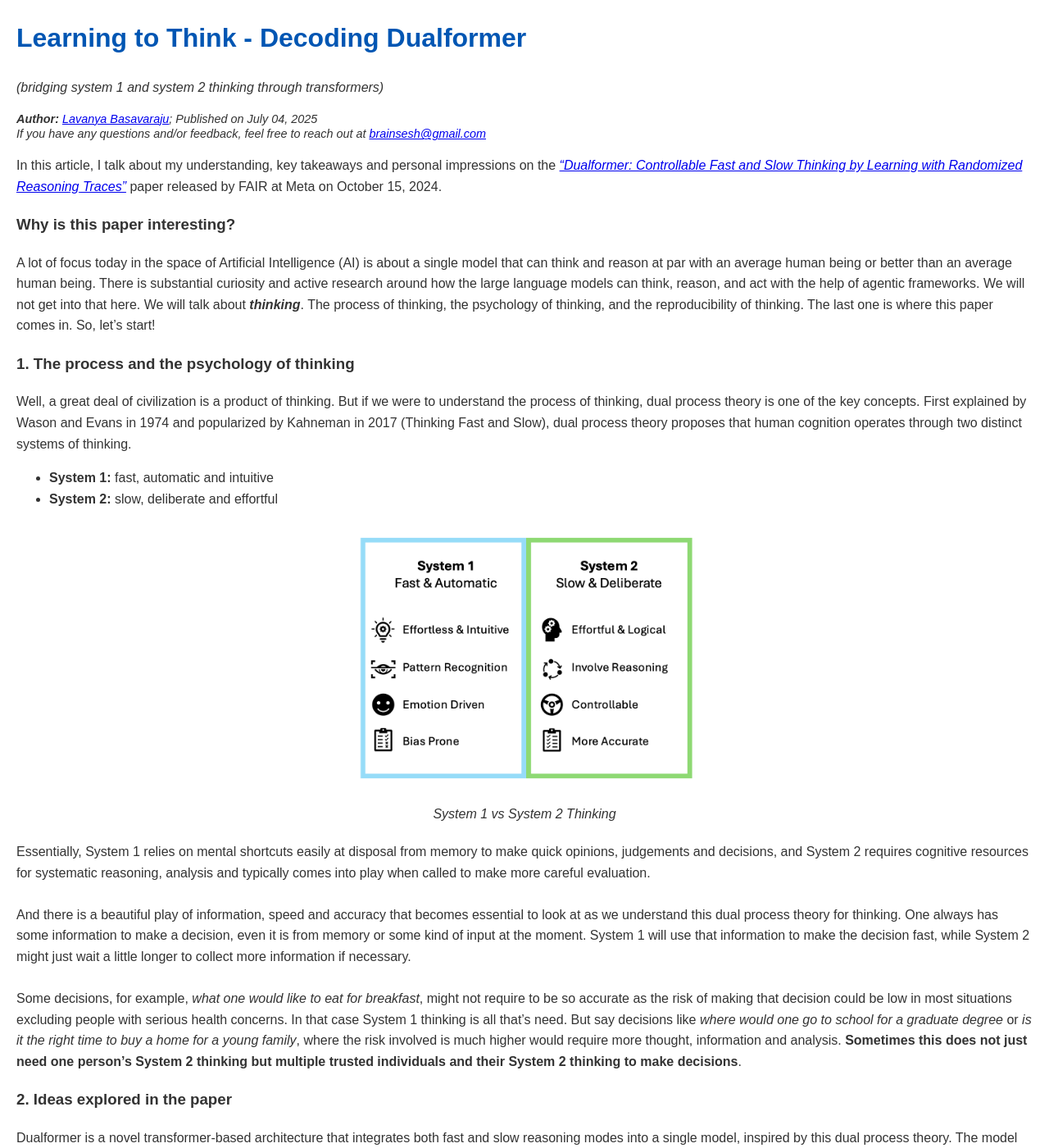
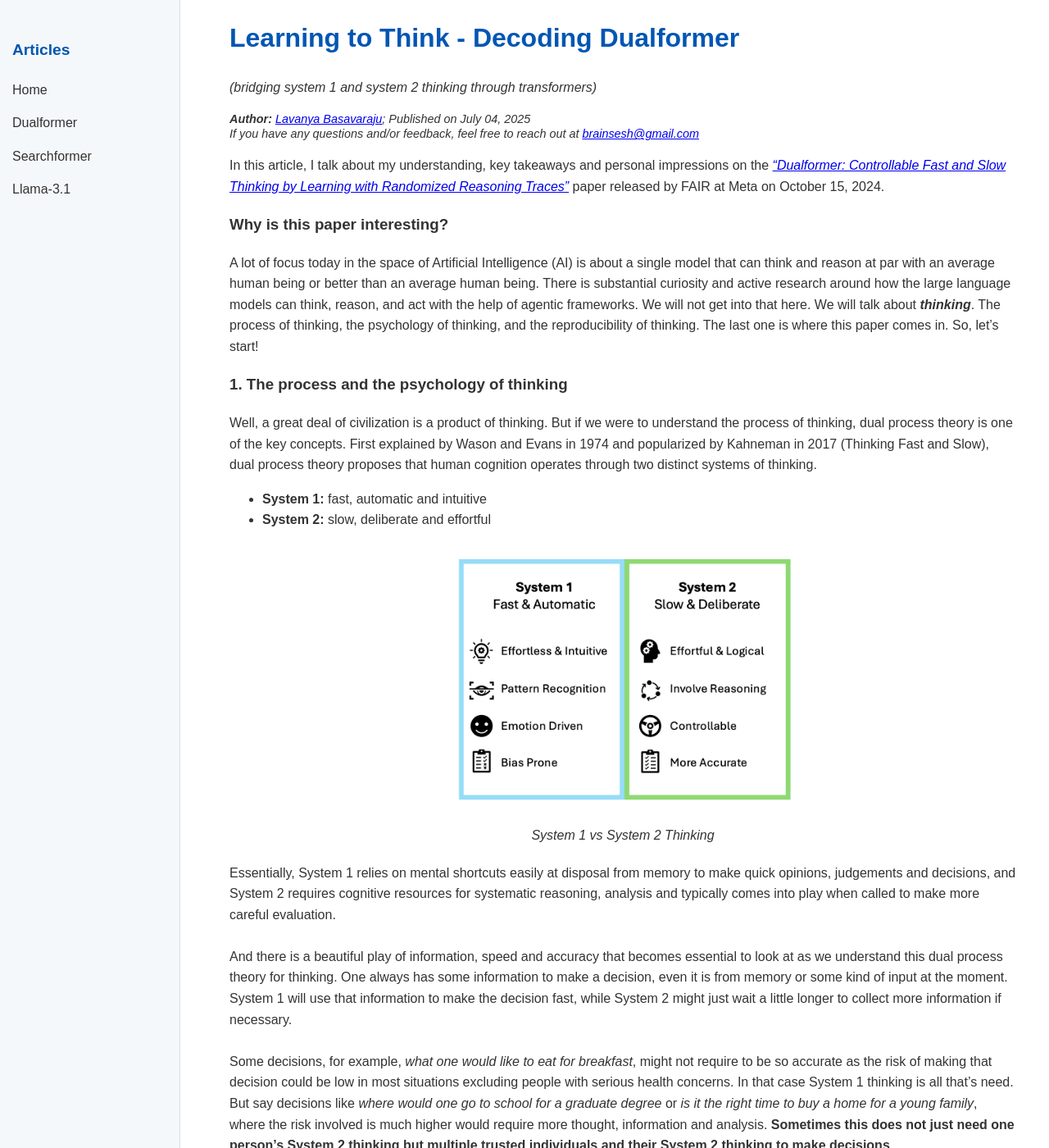
Before and after one commit to brainsesh/brainsesh.github.io, a Jekyll site: the page docs/dualformer/index.html, which Jekyll copies as it is, in a window 1280 px wide and 1400 px high. Shown: the whole window at 82% size. Built offline with Jekyll 4.4.1, drawn with Linux system fonts in a browser that asks for light colours.

Commit message:
change_070325

```diff
--- a/docs/dualformer/index.html
+++ b/docs/dualformer/index.html
@@ -44,9 +44,57 @@
             padding: 5px;
             border-radius: 5px;
         }
+        .sidebar {
+            position: fixed;
+            top: 0;
+            left: 0;
+            width: 220px;
+            height: 100%;
+            background: #f5f8fa;
+            border-right: 1px solid #ddd;
+            padding: 30px 15px 15px 15px;
+            box-sizing: border-box;
+            z-index: 1000;
+        }
+        .sidebar h2 {
+            font-size: 1.2em;
+            margin-bottom: 20px;
+            color: #0056b3;
+        }
+        .sidebar ul {
+            list-style: none;
+            padding: 0;
+        }
+        .sidebar ul li {
+            margin-bottom: 15px;
+        }
+        .sidebar ul li a {
+            color: #333;
+            text-decoration: none;
+            font-weight: 500;
+            transition: color 0.2s;
+        }
+        .sidebar ul li a:hover {
+            color: #0056b3;
+        }
+        .main-content {
+            margin-left: 240px;
+            padding: 0 20px;
+        }
     </style>
 </head>
 <body>
+    <div class="sidebar">
+        <h2>Articles</h2>
+        <ul>
+            <li><a href="/index.html">Home</a></li>
+            <li><a href="/docs/dualformer/index.html">Dualformer</a></li>
+            <li><a href="/docs/the-art-of-brainstorming/index.html">Searchformer</a></li>
+            <li><a href="/docs/the-art-of-brainstorming/index.html">Llama-3.1</a></li>
+            <!-- Add more articles as needed -->
+        </ul>
+    </div>
+    <div class="main-content">
     <h1>Learning to Think - Decoding Dualformer</h1>
     <p><em>(bridging system 1 and system 2 thinking through transformers)</em></p>
     <p style="font-size: 0.9em; line-height: 1.3;">
```
